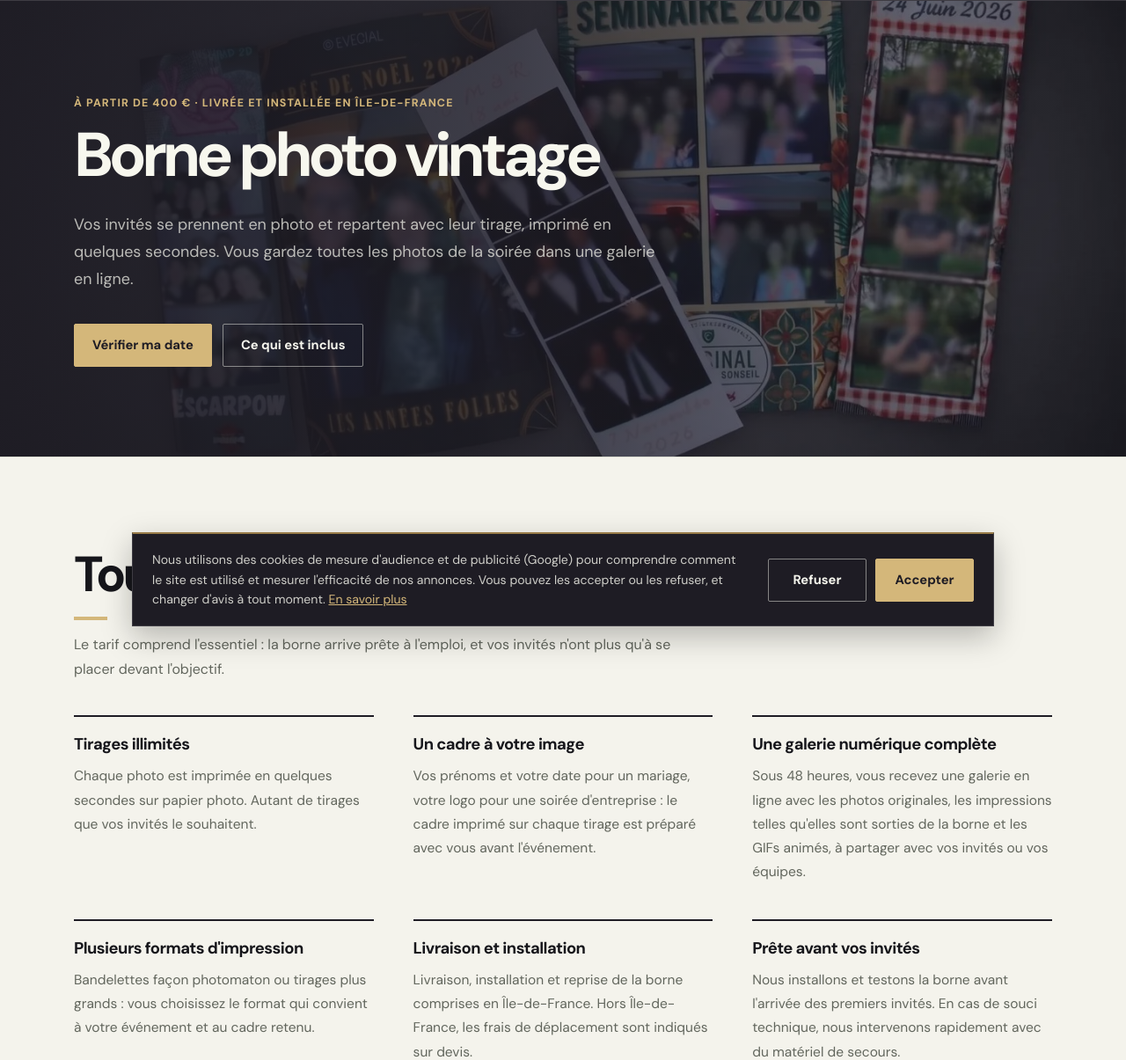
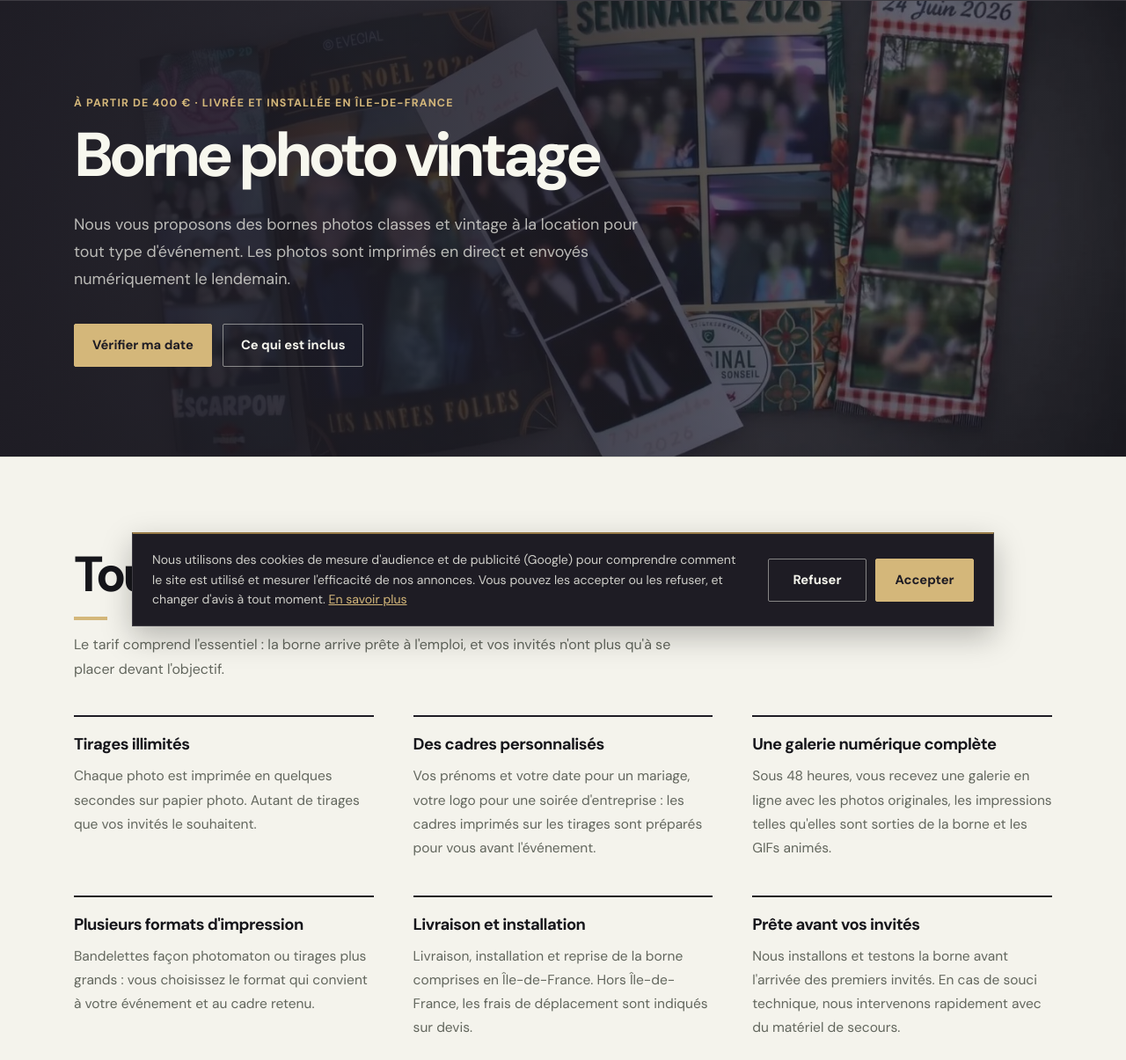
Before and after one commit to Spectre-Events/Website, a plain HTML site: page borne-photo/index.html in a window 1280 px wide. Shown: the part 72-1277 px from the top of the page at 88% size. Drawn offline with Linux system fonts and the light colour scheme.

Commit message:
Ajustements de la page photobooth

```diff
--- a/borne-photo/index.html
+++ b/borne-photo/index.html
@@ -112,7 +112,7 @@
   <div class="wrap">
     <span class="hero-kicker">À partir de 400 € · Livrée et installée en Île-de-France</span>
     <h1>Borne photo vintage</h1>
-    <p>Vos invités se prennent en photo et repartent avec leur tirage, imprimé en quelques secondes. Vous gardez toutes les photos de la soirée dans une galerie en ligne.</p>
+    <p>Nous vous proposons des bornes photos classes et vintage à la location pour tout type d'événement. Les photos sont imprimés en direct et envoyés numériquement le lendemain.</p>
     <div class="hero-btns">
       <a class="btn" href="#reserver">Vérifier ma date</a>
       <a class="btn-outline" href="#inclus">Ce qui est inclus</a>
@@ -131,12 +131,12 @@
         <p>Chaque photo est imprimée en quelques secondes sur papier photo. Autant de tirages que vos invités le souhaitent.</p>
       </div>
       <div class="atout">
-        <h4>Un cadre à votre image</h4>
-        <p>Vos prénoms et votre date pour un mariage, votre logo pour une soirée d'entreprise : le cadre imprimé sur chaque tirage est préparé avec vous avant l'événement.</p>
+        <h4>Des cadres personnalisés</h4>
+        <p>Vos prénoms et votre date pour un mariage, votre logo pour une soirée d'entreprise : les cadres imprimés sur les tirages sont préparés pour vous avant l'événement.</p>
       </div>
       <div class="atout">
         <h4>Une galerie numérique complète</h4>
-        <p>Sous 48 heures, vous recevez une galerie en ligne avec les photos originales, les impressions telles qu'elles sont sorties de la borne et les GIFs animés, à partager avec vos invités ou vos équipes.</p>
+        <p>Sous 48 heures, vous recevez une galerie en ligne avec les photos originales, les impressions telles qu'elles sont sorties de la borne et les GIFs animés.</p>
       </div>
       <div class="atout">
         <h4>Plusieurs formats d'impression</h4>
```
Also changed, not shown: 1 other file.
